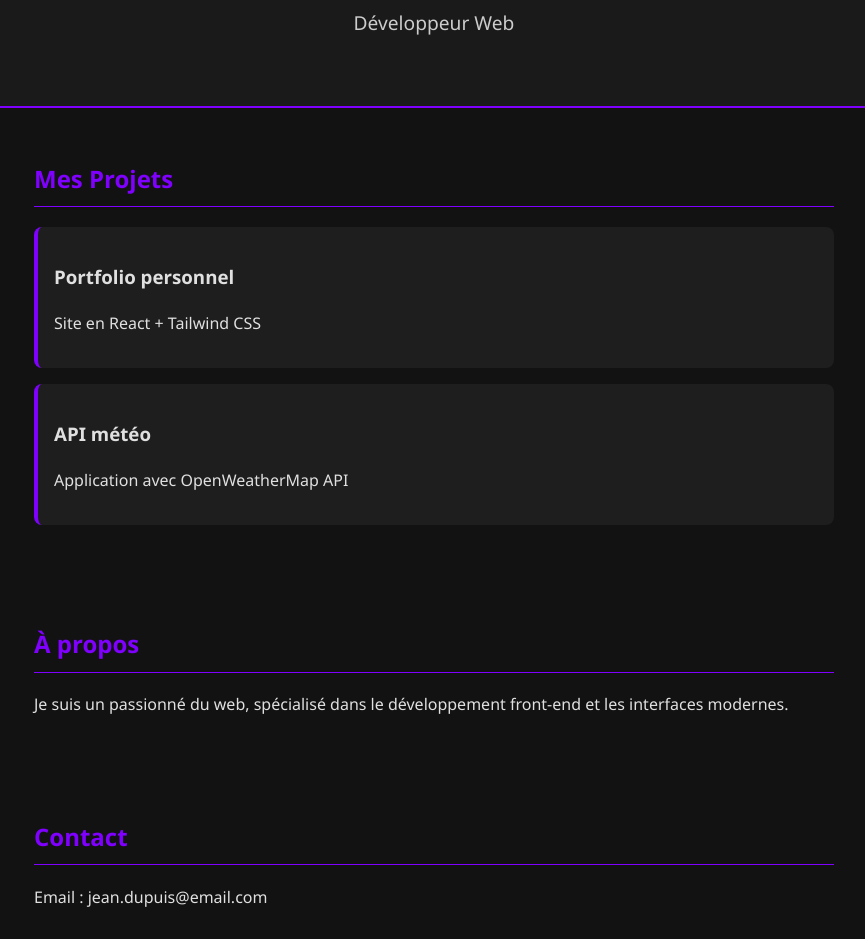
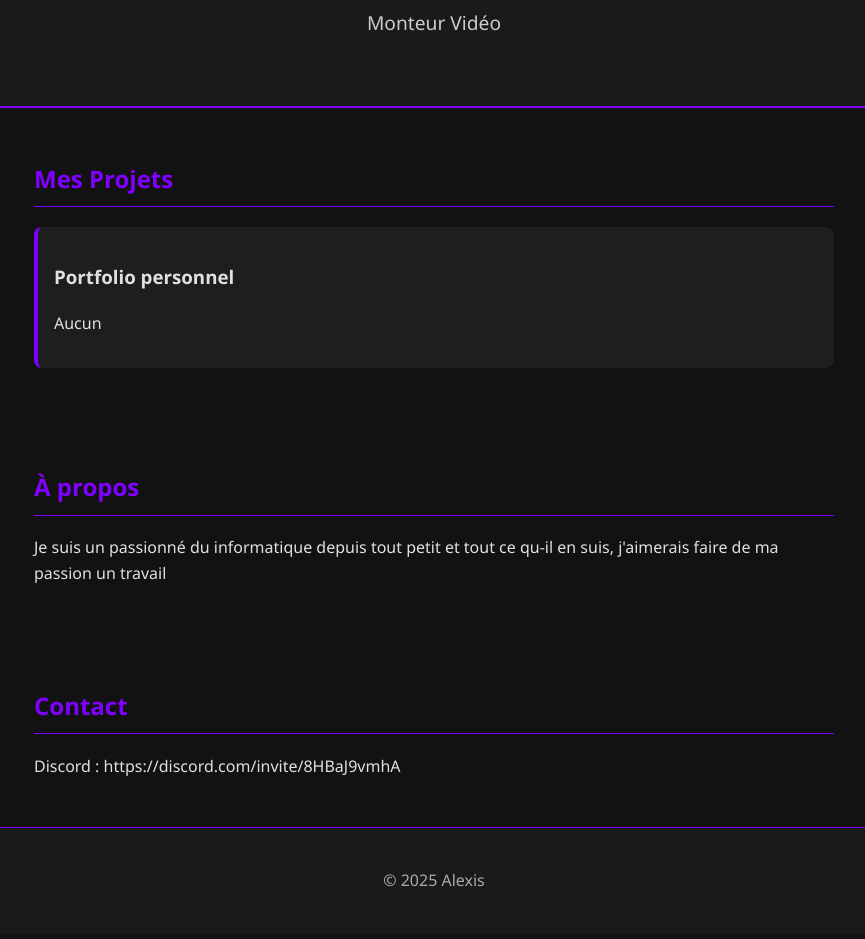
Before and after one commit to Cerisierr/mon-portfolio, a plain HTML site: page index.html in a window 1280 px wide. Shown: the part 123-1062 px from the top of the page, without its empty margins (206-1071 px from the left). Drawn offline with Linux system fonts and the light colour scheme.

Commit message:
Update index.html

```diff
--- a/index.html
+++ b/index.html
@@ -8,34 +8,30 @@
 </head>
 <body>
   <header>
-    <h1>Jean Dupuis</h1>
-    <p>Développeur Web</p>
+    <h1>Alexis</h1>
+    <p>Monteur Vidéo</p>
   </header>
 
   <section class="projects">
     <h2>Mes Projets</h2>
     <div class="project">
       <h3>Portfolio personnel</h3>
-      <p>Site en React + Tailwind CSS</p>
-    </div>
-    <div class="project">
-      <h3>API météo</h3>
-      <p>Application avec OpenWeatherMap API</p>
+      <p>Aucun</p>
     </div>
   </section>
 
   <section class="about">
     <h2>À propos</h2>
-    <p>Je suis un passionné du web, spécialisé dans le développement front-end et les interfaces modernes.</p>
+    <p>Je suis un passionné du informatique depuis tout petit et tout ce qu-il en suis, j'aimerais faire de ma passion un travail</p>
   </section>
 
   <section class="contact">
     <h2>Contact</h2>
-    <p>Email : jean.dupuis@email.com</p>
+    <p>Discord : https://discord.com/invite/8HBaJ9vmhA</p>
   </section>
 
   <footer>
-    <p>&copy; 2025 Jean Dupuis</p>
+    <p>&copy; 2025 Alexis</p>
   </footer>
 </body>
 </html>
```
